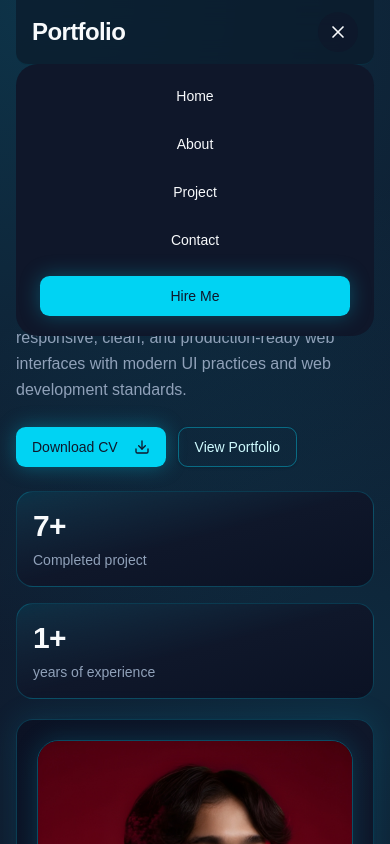
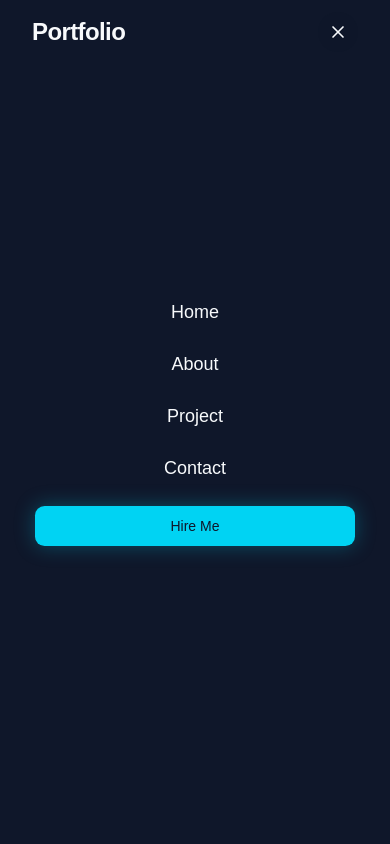
Before and after one commit to Rafly-Asyraf/PORTOFOLIO2, a React (Vite) app: page / in a window 390 px wide. Both pictures are taken after a click on the button "Toggle navigation". Shown: the top 844 px of the page. Built offline with nearby package versions, Linux system fonts and the light colour scheme.

Commit message:
feat(navbar): make mobile menu full screen and lock body scroll

```diff
--- a/src/components/layout/Navbar.tsx
+++ b/src/components/layout/Navbar.tsx
@@ -1,4 +1,4 @@
-import { useState } from "react";
+import { useState, useEffect } from "react";
 import { Button } from "@/components/ui/button";
 import { Menu, X } from "lucide-react";
 import { motion } from "motion/react";
@@ -7,12 +7,14 @@ function getMenuClass(isOpen: boolean): string {
   const baseClass =
     "menu flex items-center gap-6 transition-all duration-200 ease-in-out md:static md:translate-x-0 md:opacity-100 md:pointer-events-auto md:items-center md:justify-center";
 
+  // Ubah inset-x-0 top-16 menjadi fixed inset-0 h-screen untuk memenuhi seluruh layar mobile
   const mobileState = isOpen
-    ? "fixed inset-x-0 top-16 z-40 opacity-100 pointer-events-auto"
-    : "fixed inset-x-0 top-12 z-40 opacity-0 pointer-events-none md:pointer-events-auto";
+    ? "fixed inset-0 h-screen z-40 opacity-100 pointer-events-auto"
+    : "fixed inset-0 h-screen z-40 opacity-0 pointer-events-none md:pointer-events-auto";
 
+  // Hapus rounded-2xl dan sesuaikan padding serta posisi elemen di dalamnya
   const mobileStyle =
-    "flex-col rounded-2xl bg-[#0f172a] px-6 py-5 backdrop-blur-md md:flex-row md:rounded-none md:bg-transparent md:backdrop-blur-none md:px-0 md:py-0 md:my-0 md:shadow-none";
+    "flex-col justify-center bg-[#0f172a] px-6 py-10 md:flex-row md:rounded-none md:bg-transparent md:backdrop-blur-none md:px-0 md:py-0 md:my-0 md:shadow-none md:h-auto";
 
   return `${baseClass} ${mobileStyle} ${mobileState}`;
 }
@@ -20,9 +22,22 @@ function getMenuClass(isOpen: boolean): string {
 function Navbar() {
   const [menuOpen, setMenuOpen] = useState(false);
 
+  // Mencegah halaman utama di-scroll saat menu mobile terbuka
+  useEffect(() => {
+    if (menuOpen) {
+      document.body.style.overflow = "hidden";
+    } else {
+      document.body.style.overflow = "unset";
+    }
+
+    return () => {
+      document.body.style.overflow = "unset";
+    };
+  }, [menuOpen]);
+
   return (
-    <div className="navbar sticky top-0 z-50 flex items-center rounded-b-lg justify-between border-b border-cyan-400/10 bg-[#0b1b2b]/75 px-4 py-3 backdrop-blur-md transition duration-200 ease-in-out">
-      <div className="logo">
+    <div className="navbar relative z-50 flex items-center justify-between border-cyan-400/10 px-4 py-3 transition duration-200 ease-in-out">
+      <div className="logo z-50">
         <h1 className="text-2xl font-semibold tracking-tight text-slate-50">
           Portfolio
         </h1>
@@ -40,7 +55,7 @@ function Navbar() {
           <a
             href="#home"
             onClick={() => setMenuOpen(false)}
-            className="relative text-sm font-medium text-slate-50 transition duration-200 ease-in-out hover:text-cyan-300 md:after:absolute md:after:-bottom-1 md:after:left-0 md:after:h-[2px] md:after:w-0 md:after:bg-cyan-400 md:after:transition-all md:after:duration-300 md:hover:after:w-full"
+            className="relative text-lg font-medium text-slate-50 transition duration-200 ease-in-out hover:text-cyan-300 md:text-sm md:after:absolute md:after:-bottom-1 md:after:left-0 md:after:h-[2px] md:after:w-0 md:after:bg-cyan-400 md:after:transition-all md:after:duration-300 md:hover:after:w-full"
           >
             Home
           </a>
@@ -50,7 +65,7 @@ function Navbar() {
           <a
             href="#about"
             onClick={() => setMenuOpen(false)}
-            className="relative text-sm font-medium text-slate-50 transition duration-200 ease-in-out hover:text-cyan-300 md:after:absolute md:after:-bottom-1 md:after:left-0 md:after:h-[2px] md:after:w-0 md:after:bg-cyan-400 md:after:transition-all md:after:duration-300 md:hover:after:w-full"
+            className="relative text-lg font-medium text-slate-50 transition duration-200 ease-in-out hover:text-cyan-300 md:text-sm md:after:absolute md:after:-bottom-1 md:after:left-0 md:after:h-[2px] md:after:w-0 md:after:bg-cyan-400 md:after:transition-all md:after:duration-300 md:hover:after:w-full"
           >
             About
           </a>
@@ -60,7 +75,7 @@ function Navbar() {
           <a
             href="#project"
             onClick={() => setMenuOpen(false)}
-            className="relative text-sm font-medium text-slate-50 transition duration-200 ease-in-out hover:text-cyan-300 md:after:absolute md:after:-bottom-1 md:after:left-0 md:after:h-[2px] md:after:w-0 md:after:bg-cyan-400 md:after:transition-all md:after:duration-300 md:hover:after:w-full"
+            className="relative text-lg font-medium text-slate-50 transition duration-200 ease-in-out hover:text-cyan-300 md:text-sm md:after:absolute md:after:-bottom-1 md:after:left-0 md:after:h-[2px] md:after:w-0 md:after:bg-cyan-400 md:after:transition-all md:after:duration-300 md:hover:after:w-full"
           >
             Project
           </a>
@@ -70,13 +85,13 @@ function Navbar() {
           <a
             href="#contact"
             onClick={() => setMenuOpen(false)}
-            className="relative text-sm font-medium text-slate-50 transition duration-200 ease-in-out hover:text-cyan-300 md:after:absolute md:after:-bottom-1 md:after:left-0 md:after:h-[2px] md:after:w-0 md:after:bg-cyan-400 md:after:transition-all md:after:duration-300 md:hover:after:w-full"
+            className="relative text-lg font-medium text-slate-50 transition duration-200 ease-in-out hover:text-cyan-300 md:text-sm md:after:absolute md:after:-bottom-1 md:after:left-0 md:after:h-[2px] md:after:w-0 md:after:bg-cyan-400 md:after:transition-all md:after:duration-300 md:hover:after:w-full"
           >
             Contact
           </a>
         </li>
 
-        <li className="w-full md:hidden">
+        <li className="w-full max-w-xs md:hidden">
           <Button
             asChild
             className="w-full bg-cyan-400 text-slate-900 shadow-[0_0_20px_rgba(6,182,212,0.35)] transition duration-200 ease-in-out hover:scale-[1.02] hover:bg-cyan-300"
@@ -88,7 +103,7 @@ function Navbar() {
         </li>
       </motion.ul>
 
-      <div className="flex items-center gap-3">
+      <div className="z-50 flex items-center gap-3">
         <Button
           asChild
           className="hidden bg-cyan-400 text-slate-900 shadow-[0_0_20px_rgba(6,182,212,0.35)] transition duration-200 ease-in-out hover:scale-[1.05] hover:bg-cyan-300 md:inline-flex"
```
